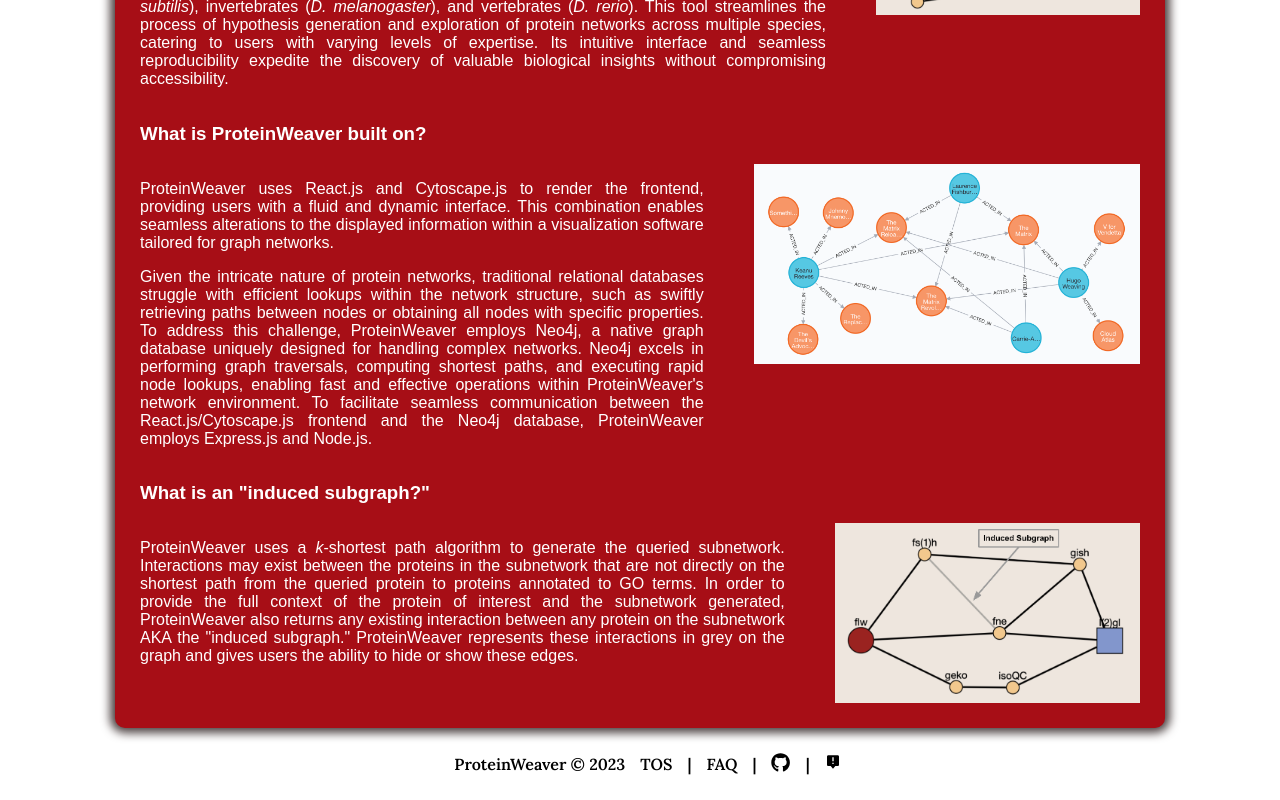
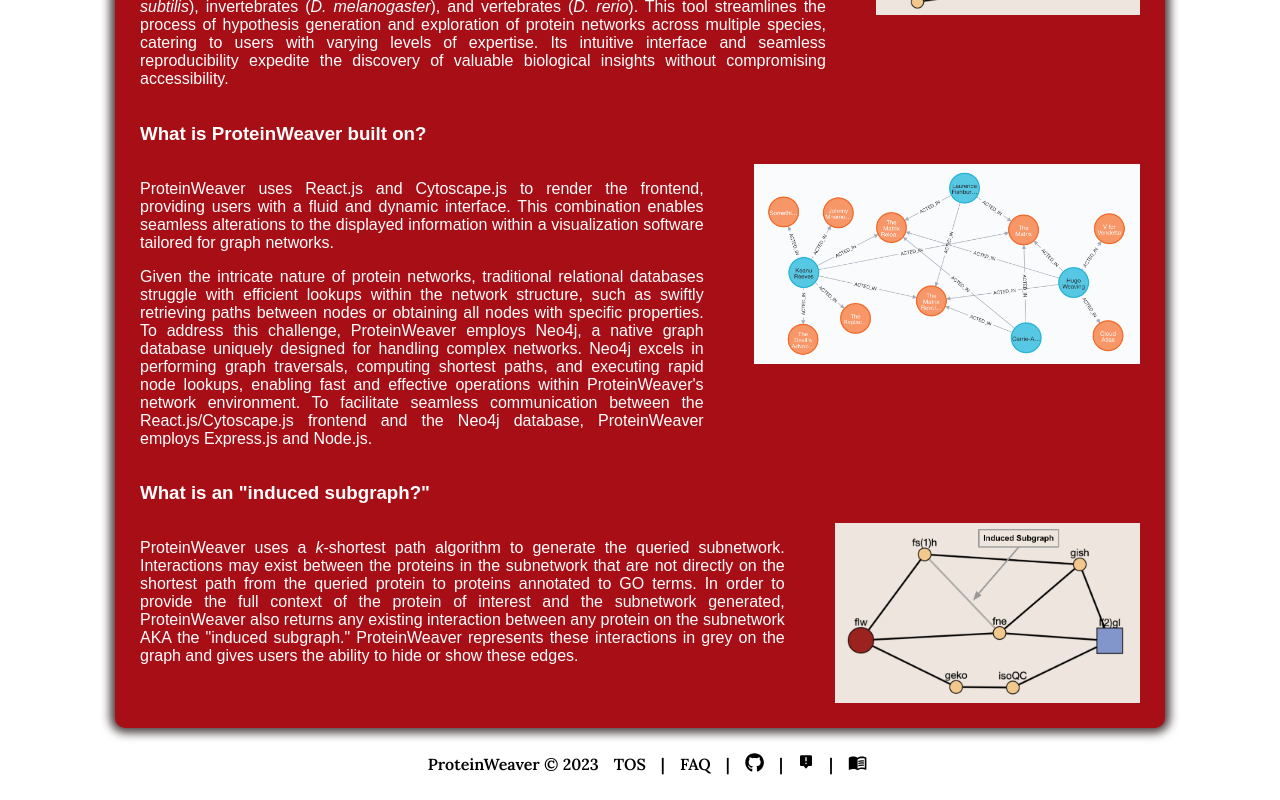
Before and after one commit to Reed-CompBio/protein-weaver, a React (Vite) app in the folder client/: page /faq in a window 1280 px wide. Shown: the part 856-1656 px from the top of the page. Built offline with nearby package versions, Linux system fonts and the light colour scheme.

Commit message:
added docs page icon on footer

```diff
--- a/client/src/components/Footer.jsx
+++ b/client/src/components/Footer.jsx
@@ -3,10 +3,13 @@ import { FaGithub } from "react-icons/fa";
 import { BiSolidMessageAltError } from "react-icons/bi";
 import { IconContext } from "react-icons";
 import { Link } from "react-router-dom";
+import { MdOutlineMenuBook } from "react-icons/md";
+
 
 export default function Footer() {
   const githubLink = "https://github.com/Reed-CompBio/protein-weaver/";
   const githubIssuesLink = "https://github.com/Reed-CompBio/protein-weaver/issues/";
+  const githuPagesDoc = "https://reed-compbio.github.io/protein-weaver/"
 
   return (
     <div className="footer-container">
@@ -33,6 +36,11 @@ export default function Footer() {
           <a href={githubIssuesLink} target="_blank" rel="noopener noreferrer">
             <BiSolidMessageAltError className="footer-icon" />
           </a>
+          <p> | </p>
+          {/* GitHub Issues */}
+          <a href={githuPagesDoc} target="_blank" rel="noopener noreferrer">
+            <MdOutlineMenuBook className="footer-icon" />
+          </a>
         </IconContext.Provider>
       </footer>
     </div>
```
